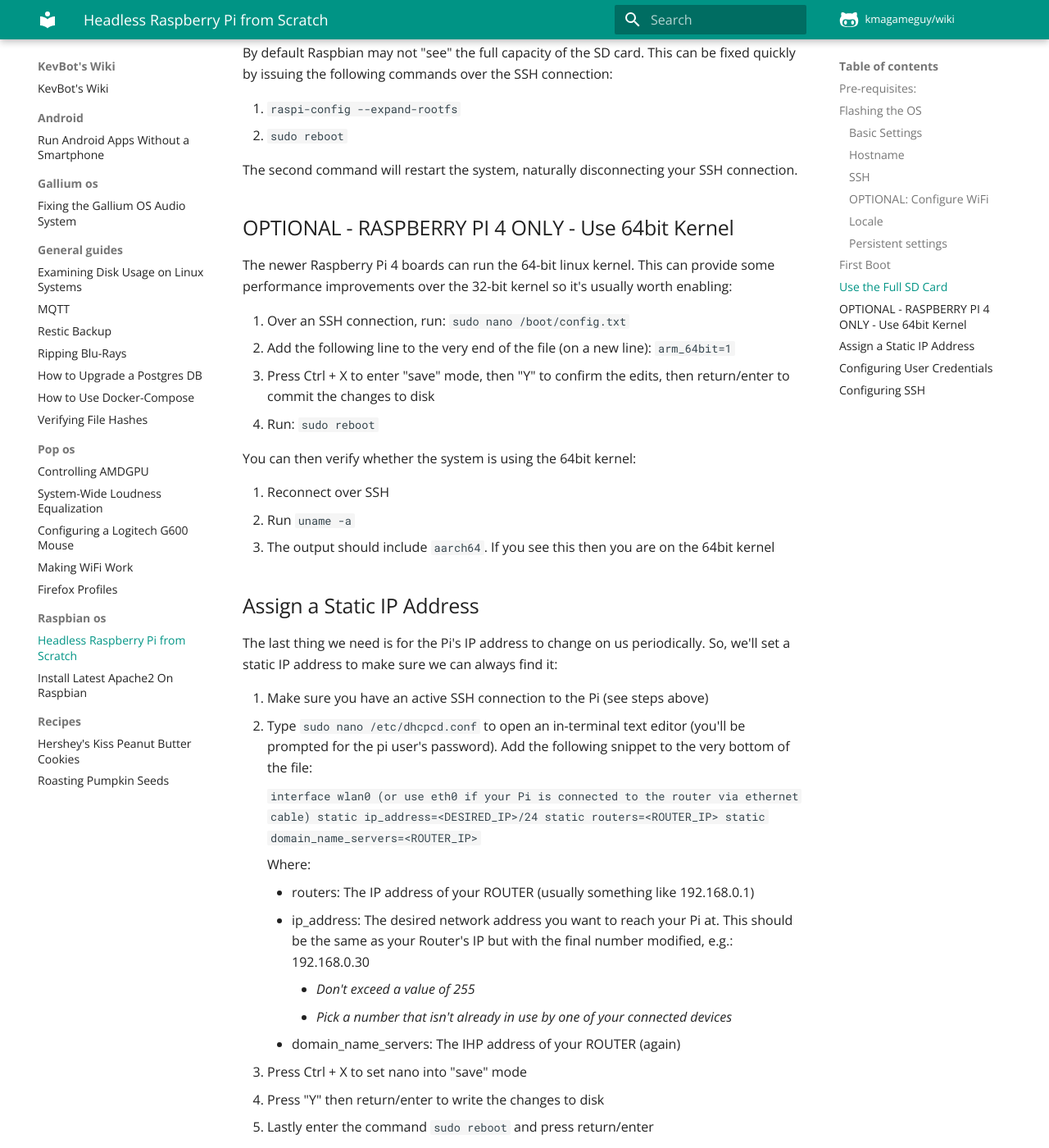
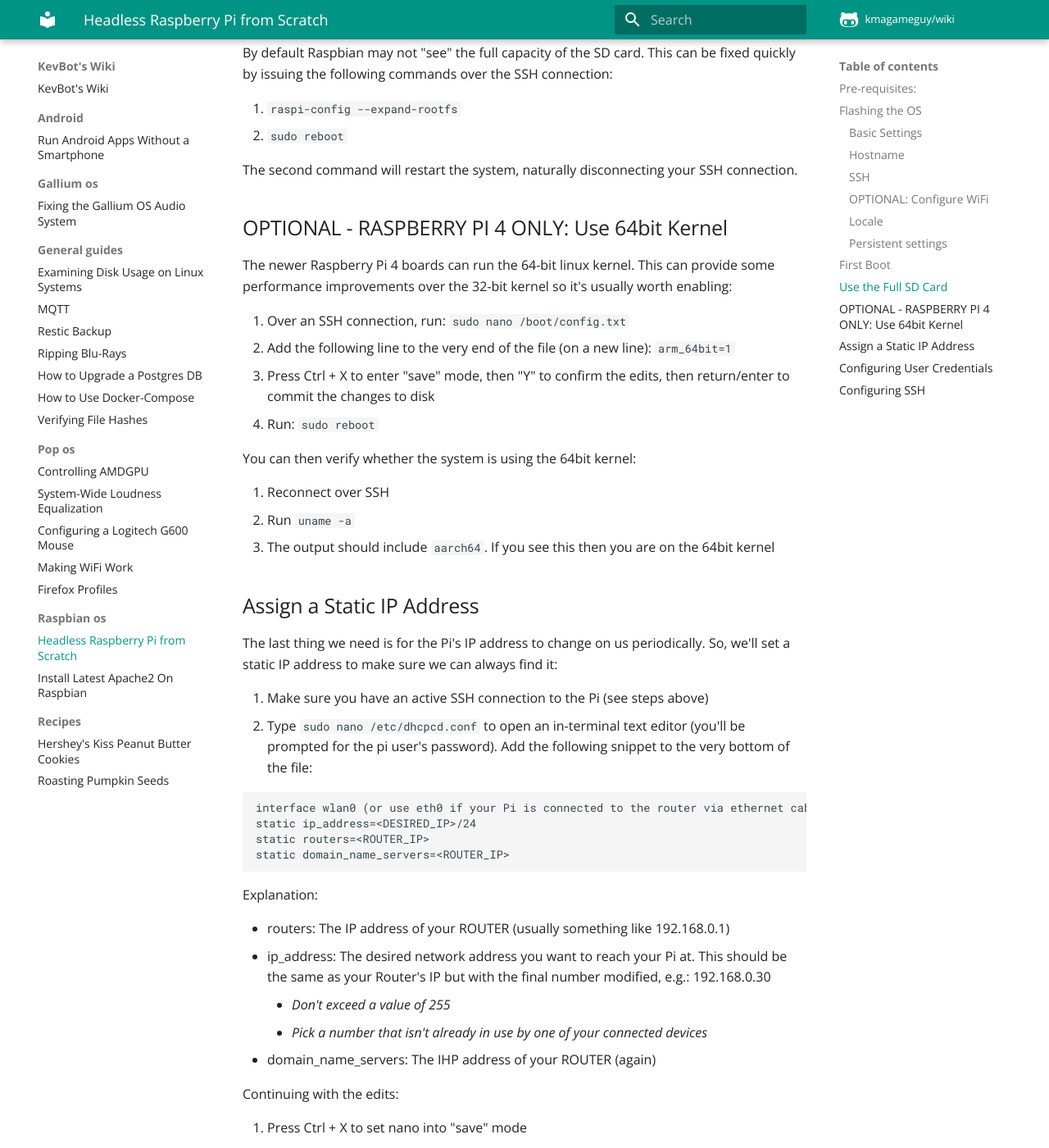
Before and after one commit to Kmagameguy/wiki, an MkDocs documentation site: the page built from docs/raspbian_os/headless_setup.md, in a window 1280 px wide and 1400 px high, scrolled down 2583 px. Shown: the whole window at 82% size. Built offline with MkDocs 1.6.1 and Material for MkDocs 9.7.7, drawn with Linux system fonts in a browser that asks for light colours; comment, search, counter and statistics services are not loaded.

Commit message:
Fix More Markdown Issues

````diff
--- a/docs/raspbian_os/headless_setup.md
+++ b/docs/raspbian_os/headless_setup.md
@@ -88,7 +88,7 @@
 
 The second command will restart the system, naturally disconnecting your SSH connection.
 
-## OPTIONAL - RASPBERRY PI 4 ONLY - Use 64bit Kernel
+## OPTIONAL - RASPBERRY PI 4 ONLY: Use 64bit Kernel
 
 The newer Raspberry Pi 4 boards can run the 64-bit linux kernel. This can provide
 some performance improvements over the 32-bit kernel so it's usually worth enabling:
@@ -112,20 +112,22 @@
 1. Make sure you have an active SSH connection to the Pi (see steps above)
 1. Type `sudo nano /etc/dhcpcd.conf` to open an in-terminal text editor (you'll be prompted for the pi user's password).  Add the following snippet to the very bottom of the file:
 
-    ```
-    interface wlan0 (or use eth0 if your Pi is connected to the router via ethernet cable)
-    static ip_address=<DESIRED_IP>/24
-    static routers=<ROUTER_IP>
-    static domain_name_servers=<ROUTER_IP>
-    ```
+```
+interface wlan0 (or use eth0 if your Pi is connected to the router via ethernet cable)
+static ip_address=<DESIRED_IP>/24
+static routers=<ROUTER_IP>
+static domain_name_servers=<ROUTER_IP>
+```
 
-    Where:
+Explanation:
 
-    - routers: The IP address of your ROUTER (usually something like 192.168.0.1)
-    - ip_address: The desired network address you want to reach your Pi at.  This should be the same as your Router's IP but with the final number modified, e.g.: 192.168.0.30
-        - _Don't exceed a value of 255_
-        - _Pick a number that isn't already in use by one of your connected devices_
-    - domain_name_servers: The IHP address of your ROUTER (again)
+- routers: The IP address of your ROUTER (usually something like 192.168.0.1)
+- ip_address: The desired network address you want to reach your Pi at.  This should be the same as your Router's IP but with the final number modified, e.g.: 192.168.0.30
+    - _Don't exceed a value of 255_
+    - _Pick a number that isn't already in use by one of your connected devices_
+- domain_name_servers: The IHP address of your ROUTER (again)
+
+Continuing with the edits:
 
 1. Press Ctrl + X to set nano into "save" mode
 1. Press "Y" then return/enter to write the changes to disk
````
